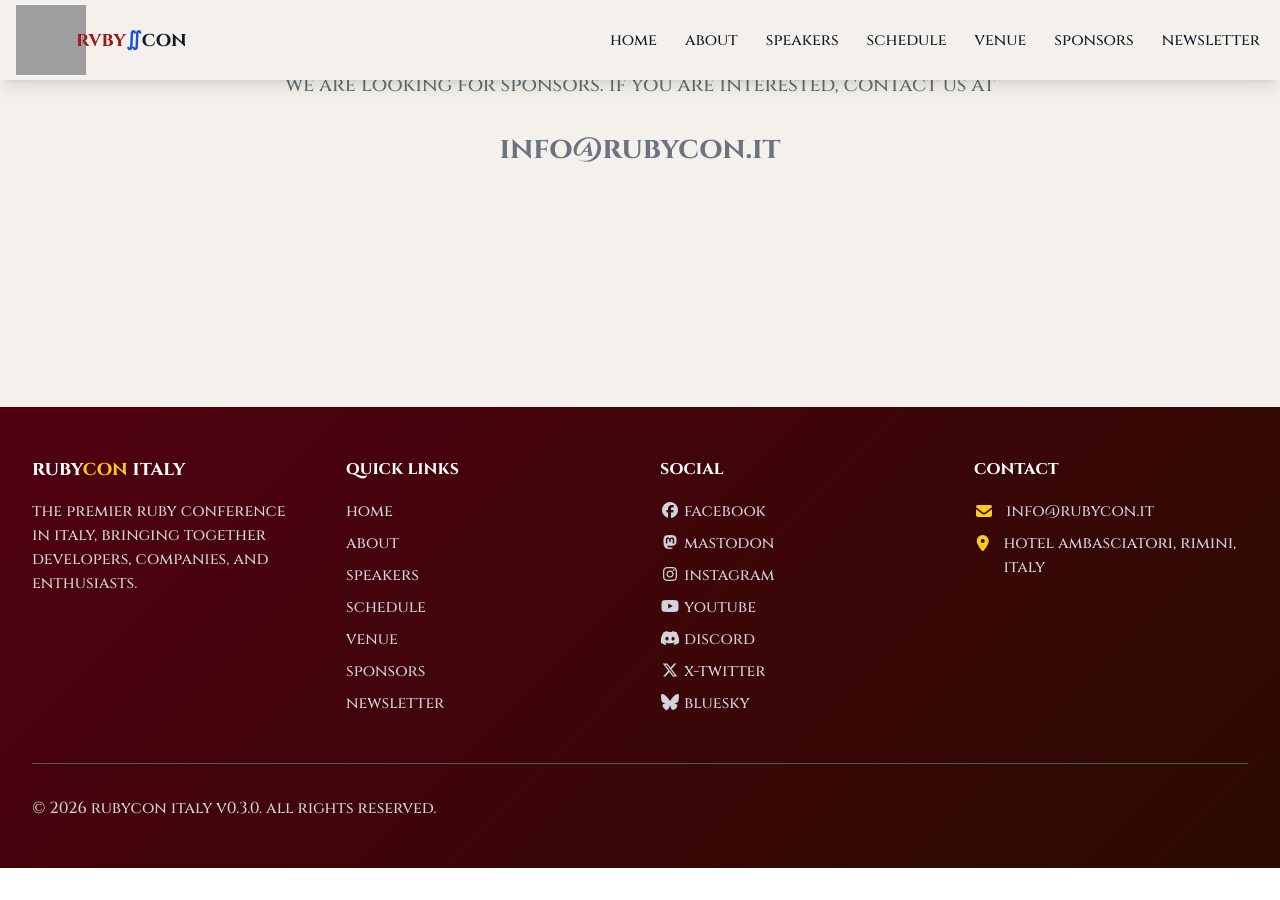
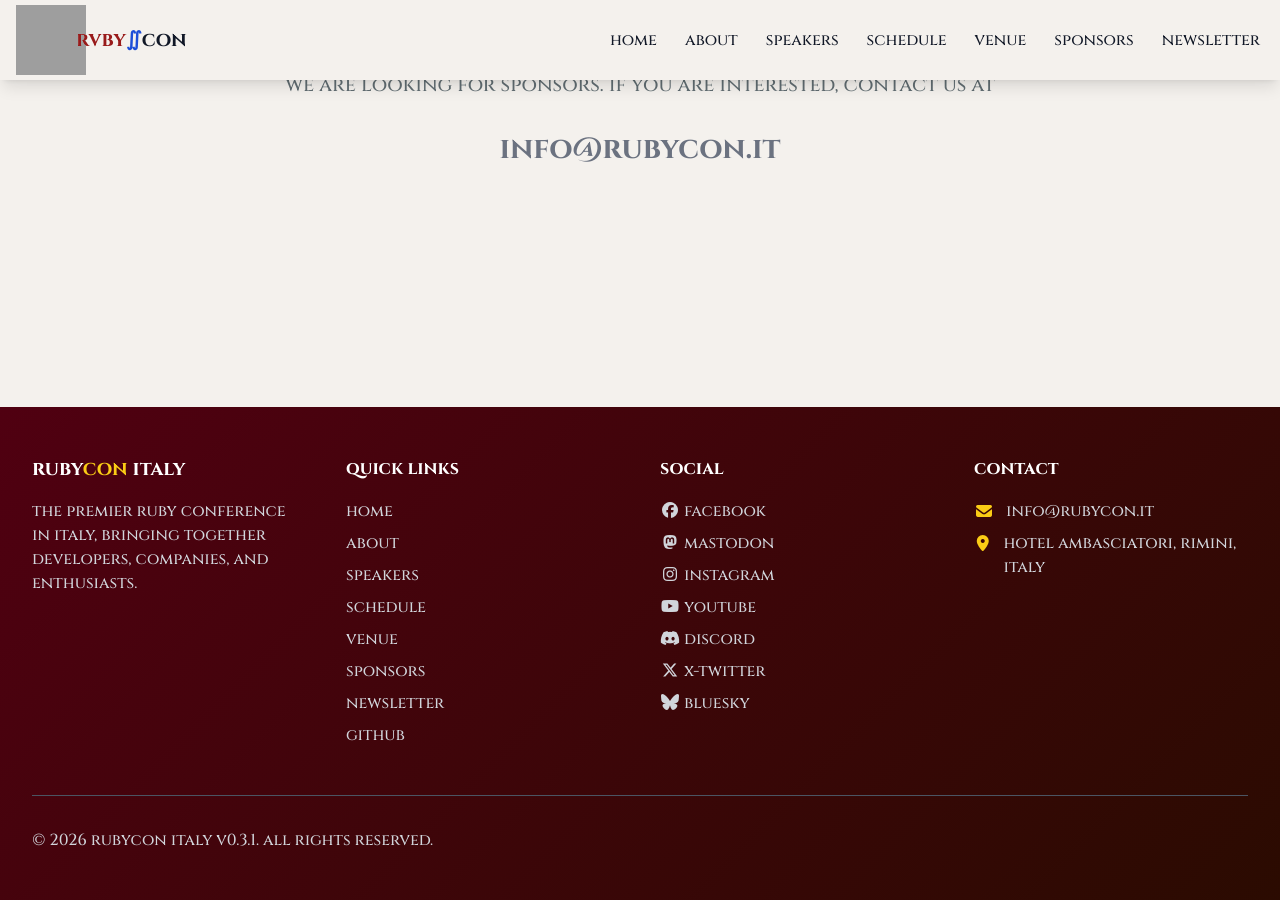
Before and after one commit to palladius/rubycon.it, a Jekyll site: the page built from rubycon.it/index.md, in a window 1280 px wide and 900 px high, scrolled down 3609 px. Built offline with Jekyll 4.4.1, drawn with Linux system fonts in a browser that asks for light colours; nearby versions of some CDN libraries; before the commit the page ends 4477 px from its top, so only the background shows below that; grey boxes are pictures that could not be loaded.

Commit message:
feat(footer): 🏛️ Added GitHub link to quick links section in footer.

```diff
--- a/rubycon.it/_config.yml
+++ b/rubycon.it/_config.yml
@@ -22,7 +22,7 @@
 # When we have the email for the domain:
 info_email: info@rubycon.it
 # - cfp_email: cfp@rubycon.it
-site_version: '0.3.0'
+site_version: '0.3.1'
 
 event:
   name: Rubycon
--- a/rubycon.it/_includes/footer.html
+++ b/rubycon.it/_includes/footer.html
@@ -14,6 +14,7 @@
                         {% for nav in site.navigation %}
                             <li><a href="{{ nav.link }}" class="text-gray-300 hover:text-white">{{ nav.name }}</a></li>
                         {% endfor %}
+                        <li><a href="{{ site.github.repository_url }}" class="text-gray-300 hover:text-white" target="_blank">GitHub</a></li>
                     </ul>
                 </div>
 
```
Also changed, not shown: CHANGELOG.md.
